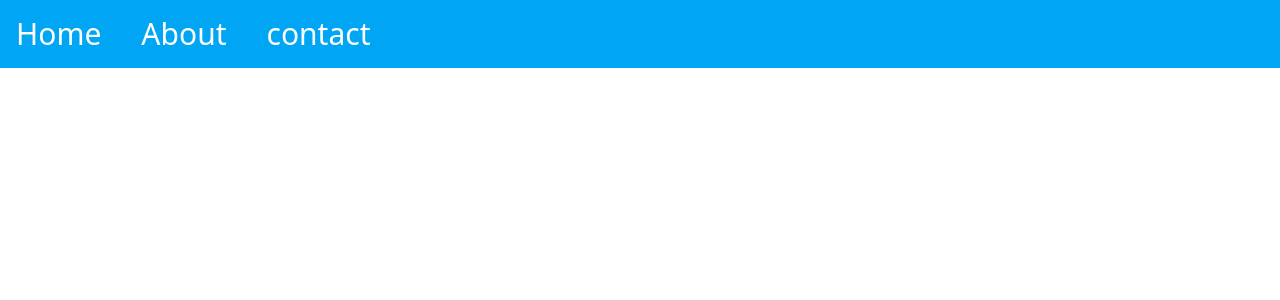
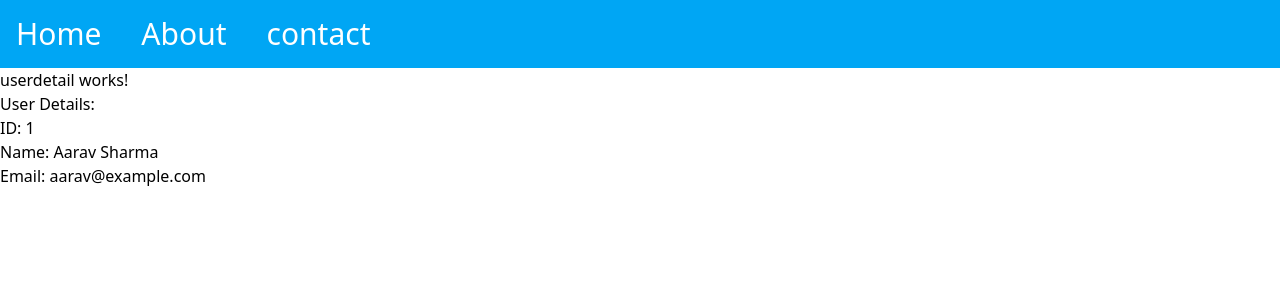
Before and after one commit to Jayanand07/PEP-Summer, an Angular app in the folder 30June/atom/: page /home/user/1 in a window 1280 px wide. Before the commit this address led to /. Shown: the top 300 px of the page. Built offline with nearby package versions, Linux system fonts and the light colour scheme.

Commit message:
Added file for first half

```diff
--- a/30June/atom/src/app/app.routes.ts
+++ b/30June/atom/src/app/app.routes.ts
@@ -2,6 +2,7 @@ import { Routes } from '@angular/router';
 import { Home } from './pages/home/home';
 import { About } from './pages/about/about';
 import { Contact } from './pages/contact/contact';
+import { Userdetail } from './pages/userdetail/userdetail';
 
 export const routes: Routes = [
     {
@@ -15,5 +16,9 @@ export const routes: Routes = [
     {
         path: "contact",
         component: Contact
+    },
+    {
+        path: 'home/user/:userId',
+        component: Userdetail
     }
 ];
--- a/30June/atom/src/app/pages/home/home.html
+++ b/30June/atom/src/app/pages/home/home.html
@@ -3,7 +3,7 @@
 
   <div class="grid grid-cols-1 md:grid-cols-2 lg:grid-cols-3 gap-6">
     @for(item of users; track item.id){
-      <div class="bg-white rounded-xl shadow-lg p-6 hover:shadow-2xl transition duration-300">
+      <div [routerLink]="['/home/user/', item.id]" class="bg-white rounded-xl shadow-lg p-6 hover:shadow-2xl transition duration-300">
         <div class="flex justify-between items-center mb-4">
           <h2 class="text-xl font-bold text-blue-600">
             {{ item.name }}
--- a/30June/atom/src/app/pages/home/home.ts
+++ b/30June/atom/src/app/pages/home/home.ts
@@ -1,9 +1,10 @@
 import { Component } from '@angular/core';
 import { users } from '../../utils/utils';
+import { RouterLink } from '@angular/router';
 
 @Component({
   selector: 'app-home',
-  imports: [],
+  imports: [RouterLink],
   templateUrl: './home.html',
   styleUrl: './home.css',
 })
--- /dev/null
+++ b/30June/atom/src/app/pages/userdetail/userdetail.html
@@ -0,0 +1,11 @@
+<p>userdetail works!</p>
+@if(userData() == {}){
+    <p>User not found Or data Loading</p>
+}@else{
+    <p>User Details:</p>
+    <ul>
+        <li>ID: {{ userData().id }}</li>
+        <li>Name: {{ userData().name }}</li>
+        <li>Email: {{ userData().email }}</li>
+    </ul>
+}
--- /dev/null
+++ b/30June/atom/src/app/pages/userdetail/userdetail.ts
@@ -0,0 +1,26 @@
+import { Component, inject, OnInit, signal } from '@angular/core';
+import { ActivatedRoute } from '@angular/router';
+import { users } from '../../utils/utils';
+
+@Component({
+  selector: 'app-userdetail',
+  imports: [],
+  templateUrl: './userdetail.html',
+  styleUrl: './userdetail.css',
+})
+export class Userdetail{
+  private route = inject(ActivatedRoute);
+  user = users;
+  userId = 0;
+  // userData = {};
+  userData = signal({});
+  ngOnInit() {
+    const currId = Number(this.route.snapshot.paramMap.get('userId'));
+    console.log(currId);
+    this.userId = currId;
+    const arrVal = this.user.find(user => user.id === this.userId) || {};
+
+    console.log(arrVal);
+    this.userData.set(arrVal);
+  }
+}
```
Also changed, not shown: 30June/atom/src/app/pages/userdetail/userdetail.css (added), 1 other file (tests, documents, lock files or other folders).
